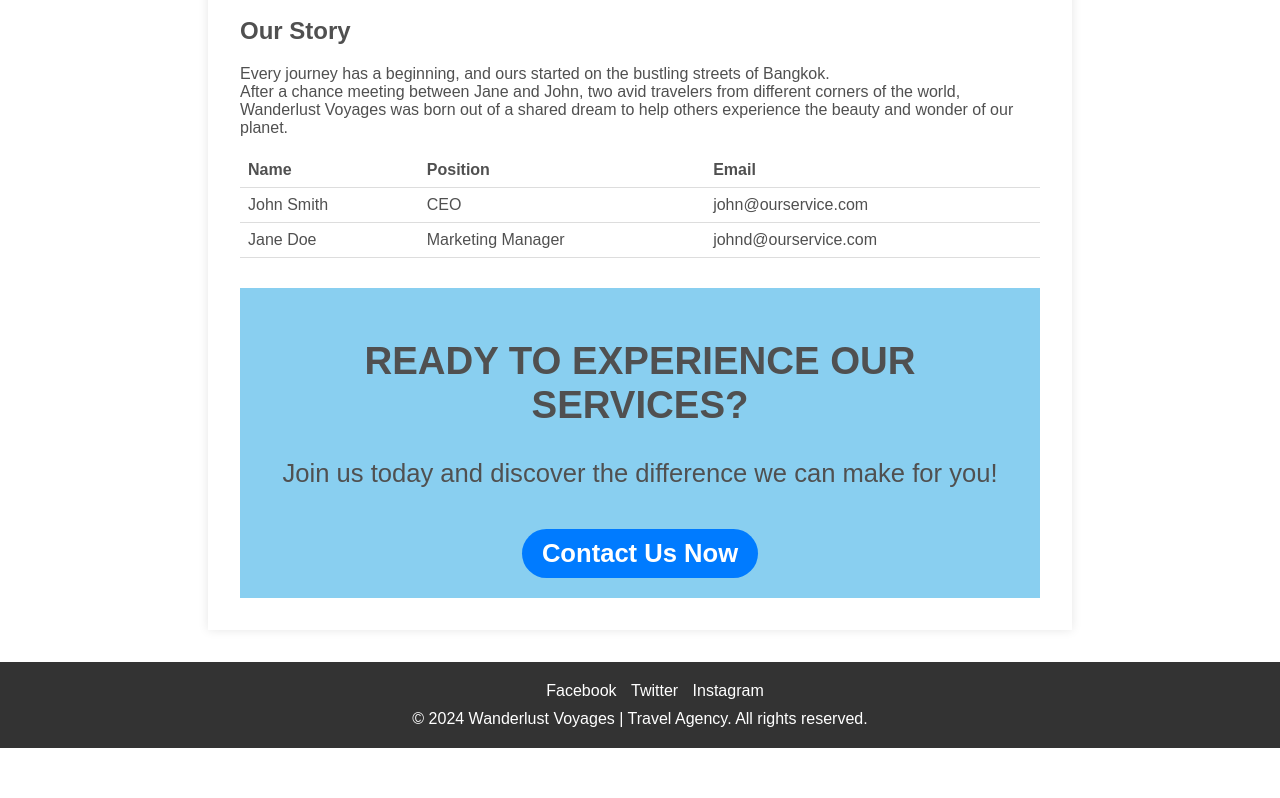
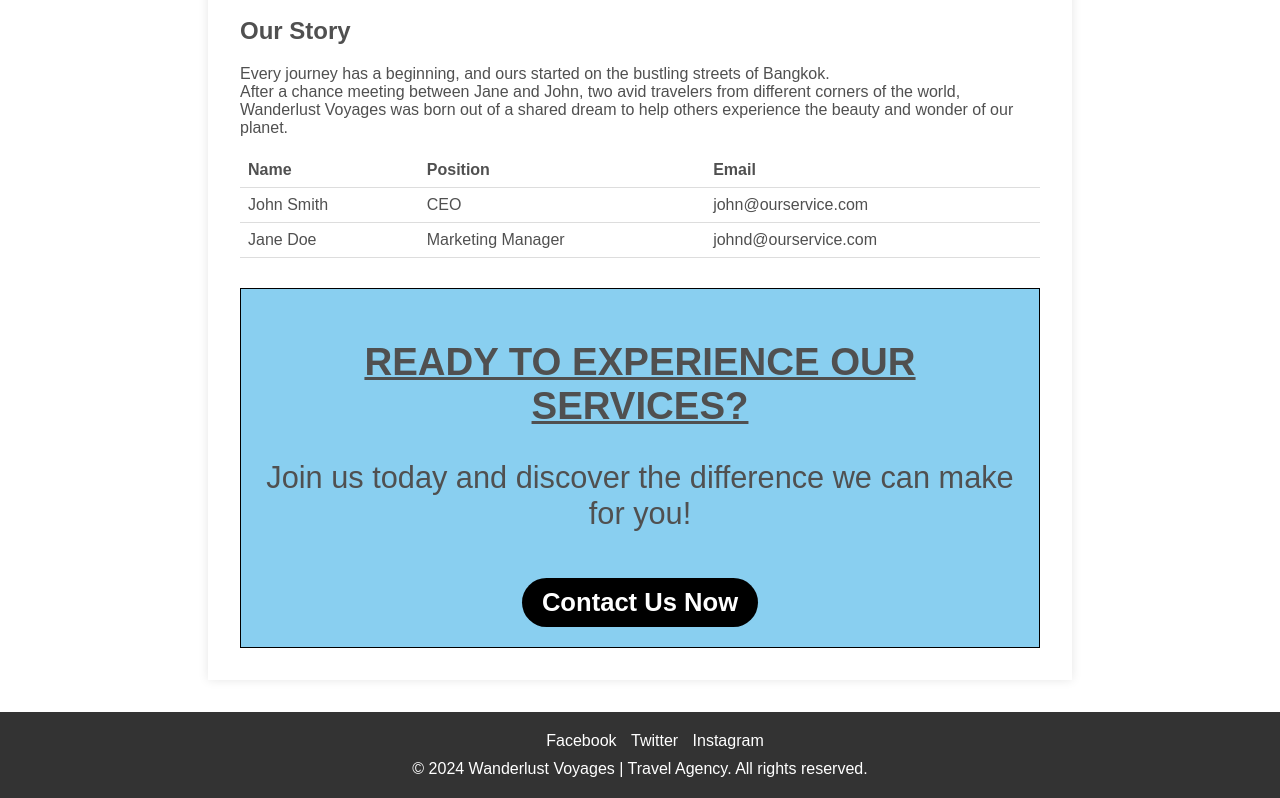
Before and after one commit to AADISDEV/AADI-sREPO-F28WP-, a plain HTML site: page week2/about.html in a window 1280 px wide. Shown: the part 1312-2110 px from the top of the page. Before the commit the page ends 2060 px from the top, so only its background shows below. Drawn offline with Linux system fonts and the light colour scheme.

Commit message:
Lab2 work

```diff
--- a/week2/about.html
+++ b/week2/about.html
@@ -74,7 +74,7 @@
 		</table>
 		<!-- Call to Action Section -->
 <div class="cta-container">
-  <h2>READY TO EXPERIENCE OUR SERVICES?</h2>
+  <h2>Ready to Experience Our Services?</h2>
   <p>Join us today and discover the difference we can make for you!</p>
   <a href="contact.html" class="cta-button">Contact Us Now</a>
 </div>
--- a/week2/style.css
+++ b/week2/style.css
@@ -141,19 +141,24 @@ main h3 {
     margin-top: 30px;
     font-size: 1.6em;
     border-style: solid;
-    border: 1px;
-    border-color: black;
+    border: 1px, solid, black;
 
 }
 
 .cta-container h2 {
-    text-decoration: dotted;
+  text-decoration: underline;
+  text-transform: uppercase;
+}
+
+.cta-container p {
+    font-size: 1.2em;
+    font-weight: 350;
 }
 
 .cta-button {
     display: inline-block;
     padding: 10px 20px;
-    background-color: #007BFF;
+    background-color: black;
     color: #ffffff;
     text-decoration: none;
     border-radius: 500px;
```
